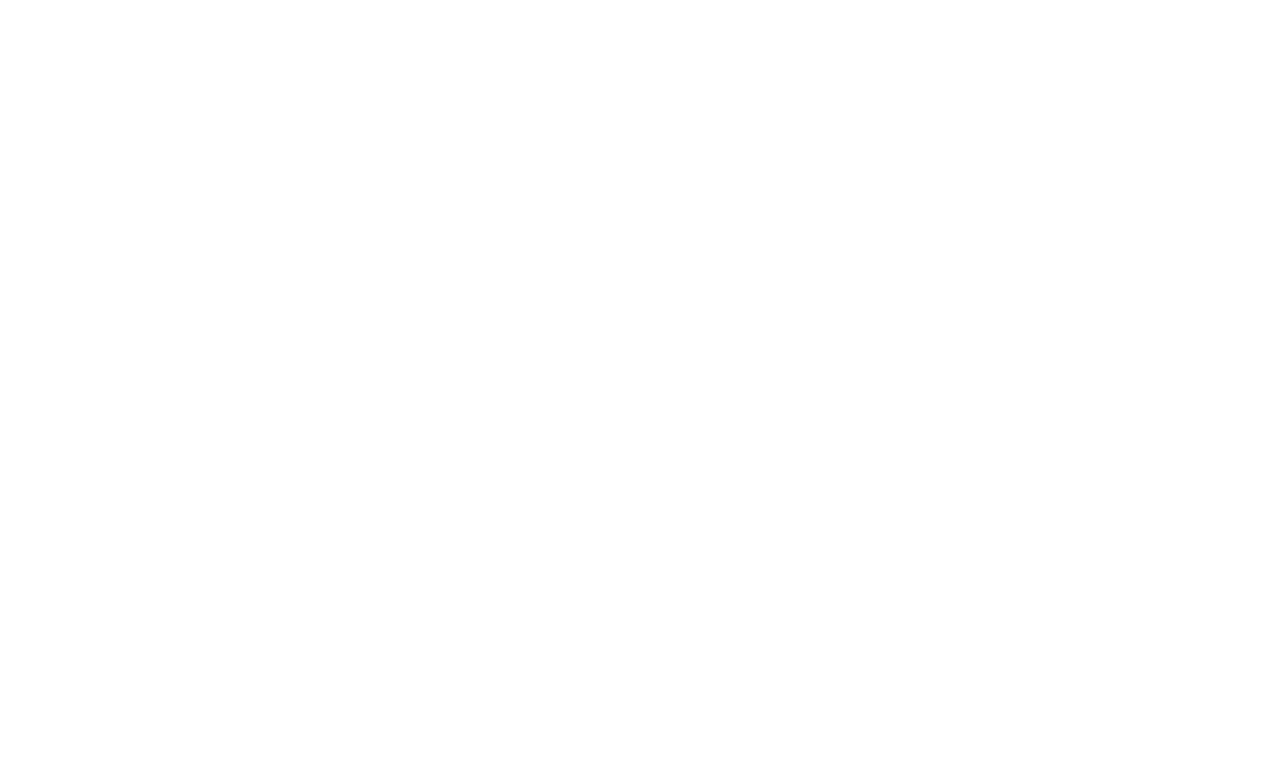
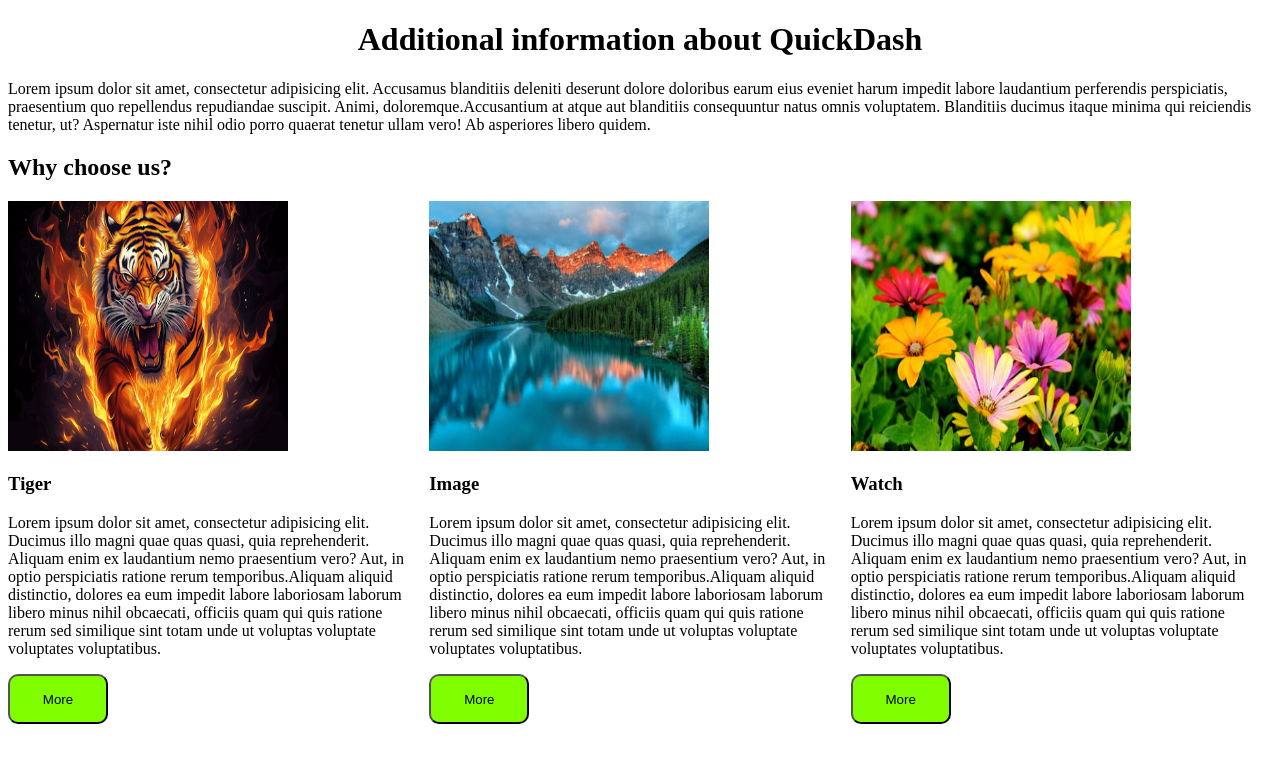
Before and after one commit to Murangiri772/Quickdash, a Django app: page /about/ in a window 1280 px wide. Before the commit the part shown is empty. Shown: the top 763 px of the page. Run offline with Django 5.2, Linux system fonts and the light colour scheme.

Commit message:
first commit

```diff
--- a/Templates/about.html
+++ b/Templates/about.html
@@ -6,8 +6,41 @@
           content="width=device-width, user-scalable=no, initial-scale=1.0, maximum-scale=1.0, minimum-scale=1.0">
     <meta http-equiv="X-UA-Compatible" content="ie=edge">
     <title>About Us</title>
+
+    {% load static %}
+    <link rel="stylesheet" href="{% static 'css/about.css' %}">
 </head>
 <body>
+<h1>Additional information about QuickDash</h1>
+<p><span>Lorem ipsum dolor sit amet, consectetur adipisicing elit. Accusamus blanditiis deleniti deserunt dolore doloribus earum eius eveniet harum impedit labore laudantium perferendis perspiciatis, praesentium quo repellendus repudiandae suscipit. Animi, doloremque.</span><span>Accusantium at atque aut blanditiis consequuntur natus omnis voluptatem. Blanditiis ducimus itaque minima qui reiciendis tenetur, ut? Aspernatur iste nihil odio porro quaerat tenetur ullam vero! Ab asperiores libero quidem.</span></p>
+<h2>Why choose us?</h2>
+<div id="main">
+
+    <div class="mydiv">
+        <img src="{% static 'assets/rt.jpg' %}" alt="" class="image">
+        <h3>Tiger</h3>
+        <p><span>Lorem ipsum dolor sit amet, consectetur adipisicing elit. Ducimus illo magni quae quas quasi, quia reprehenderit. Aliquam enim ex laudantium nemo praesentium vero? Aut, in optio perspiciatis ratione rerum temporibus.</span><span>Aliquam aliquid distinctio, dolores ea eum impedit labore laboriosam laborum libero minus nihil obcaecati, officiis quam qui quis ratione rerum sed similique sint totam unde ut voluptas voluptate voluptates voluptatibus.</span></p>
+        <button>More</button>
+
+    </div>
+    <div class="mydiv">
+        <img src="{% static 'assets/img.png' %}" alt="" class="image">
+        <h3>Image</h3>
+        <p><span>Lorem ipsum dolor sit amet, consectetur adipisicing elit. Ducimus illo magni quae quas quasi, quia reprehenderit. Aliquam enim ex laudantium nemo praesentium vero? Aut, in optio perspiciatis ratione rerum temporibus.</span><span>Aliquam aliquid distinctio, dolores ea eum impedit labore laboriosam laborum libero minus nihil obcaecati, officiis quam qui quis ratione rerum sed similique sint totam unde ut voluptas voluptate voluptates voluptatibus.</span></p>
+        <button>More</button>
+    </div>
+    <div class="mydiv">
+      <img src="{% static 'assets/img_2.png' %}" alt="" class="image">
+        <h3>Watch</h3>
+        <p><span>Lorem ipsum dolor sit amet, consectetur adipisicing elit. Ducimus illo magni quae quas quasi, quia reprehenderit. Aliquam enim ex laudantium nemo praesentium vero? Aut, in optio perspiciatis ratione rerum temporibus.</span><span>Aliquam aliquid distinctio, dolores ea eum impedit labore laboriosam laborum libero minus nihil obcaecati, officiis quam qui quis ratione rerum sed similique sint totam unde ut voluptas voluptate voluptates voluptatibus.</span></p>
+        <button>More</button>
+    </div>
+
+
+
+
+</div>
+
 
 </body>
 </html>
--- /dev/null
+++ b/static/css/about.css
@@ -0,0 +1,22 @@
+h1{
+    text-align: center;
+
+}
+#main{
+    display: flex;
+
+}
+.image{
+    width: 280px;
+    height: 250px;
+
+}
+.mydiv{
+    margin-right: 20px;
+}
+button{ background-color: chartreuse;
+    height: 50px;
+    width: 100px;
+    border-radius: 10px;
+
+}
```
Also changed, not shown: static/css/index.css (added).
